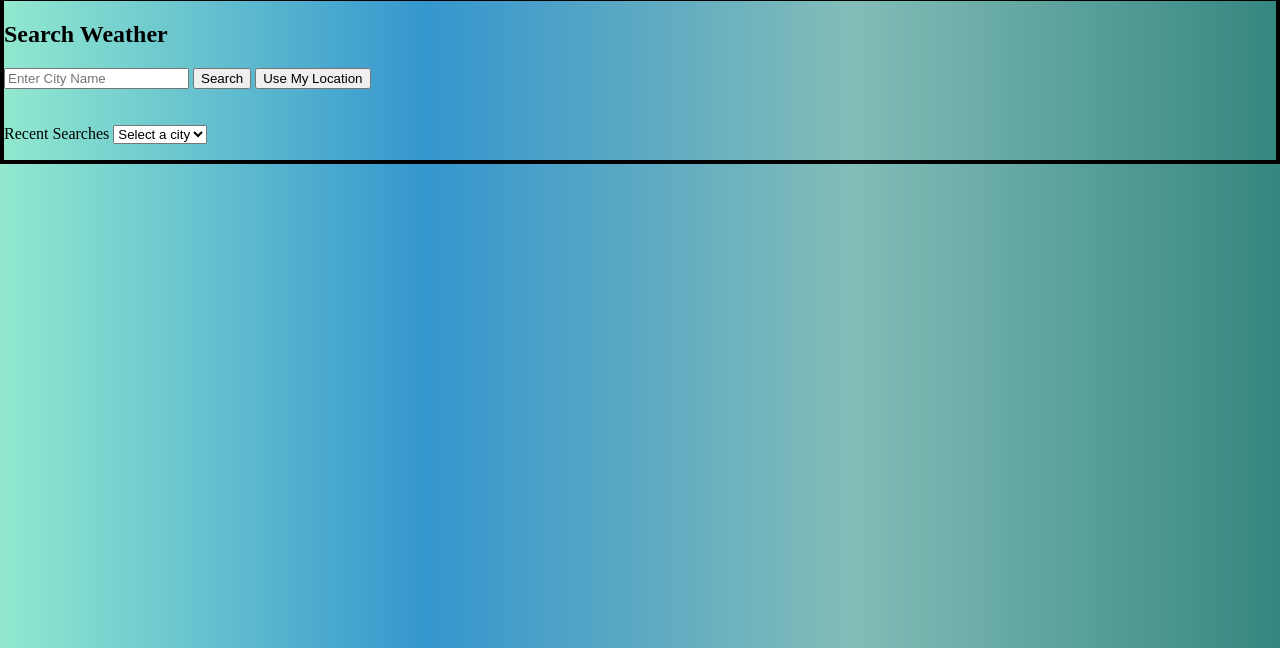
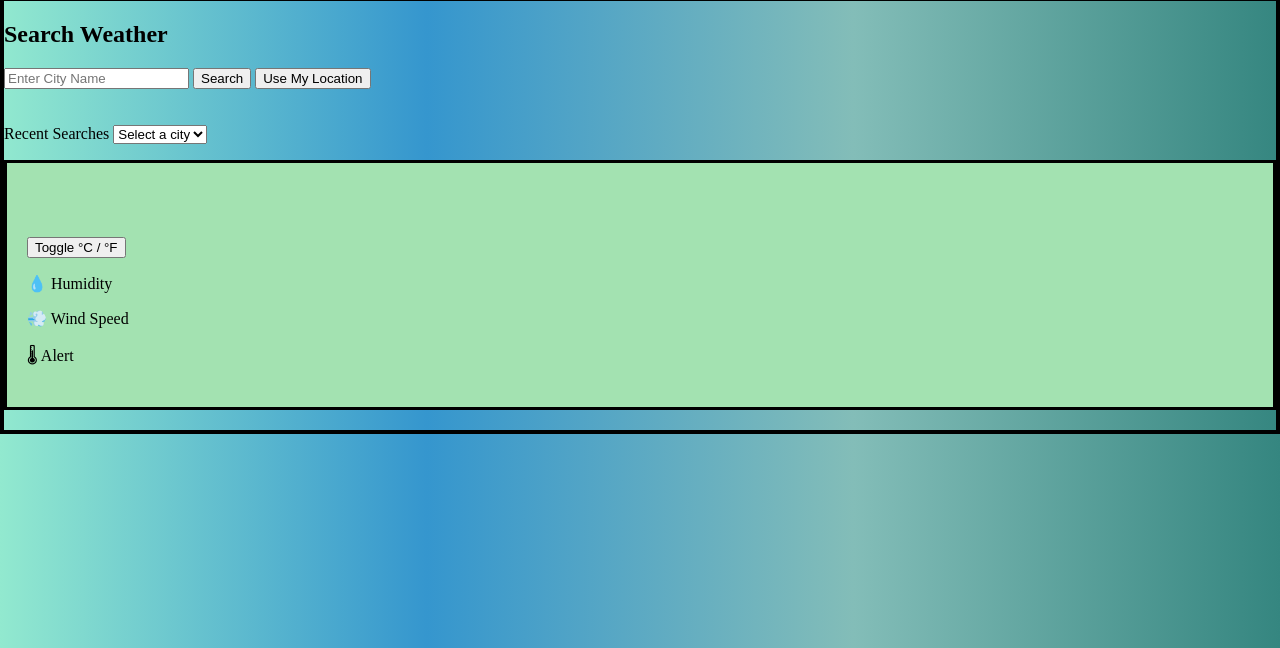
Before and after one commit to raghunathr1/Weather-Forecasting, a plain HTML site: page index.html in a window 1280 px wide. Shown: the part 152-800 px from the top of the page. Drawn offline with Linux system fonts and the light colour scheme.

Commit message:
Add current weather section to index.html

```diff
--- a/index.html
+++ b/index.html
@@ -33,5 +33,40 @@
 
       <p id="errorMessage" class="error hidden"></p>
     </section>
+  <!-- Current Weather -->
+    <section id="currentWeather" class="card hidden">
+
+      <div class="weather-top">
+        <div>
+          <h2 id="cityName"></h2>
+          <img id="weatherIcon" class="weather-icon">
+          <p id="weatherCondition"></p>
+        </div>
+
+        <div class="temp-box">
+          <p id="temperature"></p>
+          <button id="unitToggle">Toggle °C / °F</button>
+        </div>
+      </div>
+
+      <div class="weather-grid">
+        <div class="info-box">
+          <p>💧 Humidity</p>
+          <p id="humidity"></p>
+        </div>
+
+        <div class="info-box">
+          <p>💨 Wind Speed</p>
+          <p id="wind"></p>
+        </div>
+
+        <div class="info-box">
+          <p>🌡 Alert</p>
+          <p id="alertMessage"></p>
+        </div>
+      </div>
+
+    </section>
+
 </body>
 </html>
```
